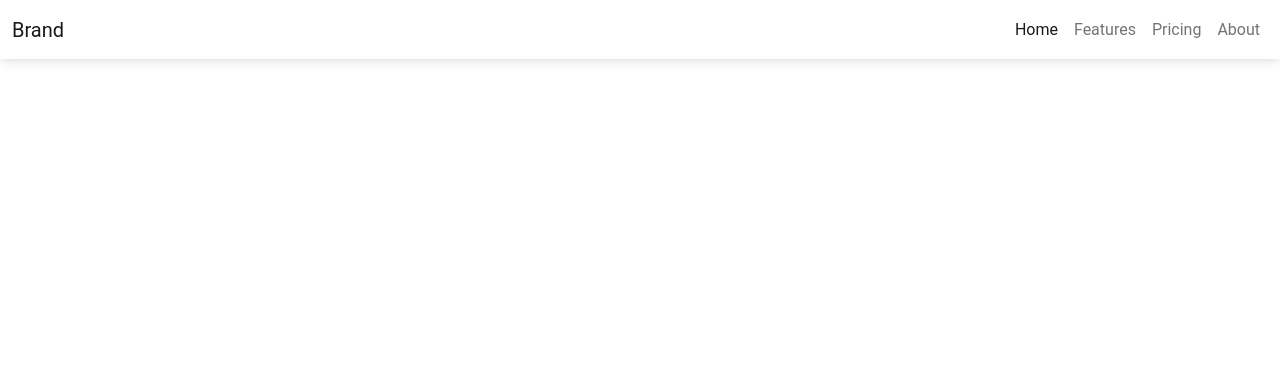
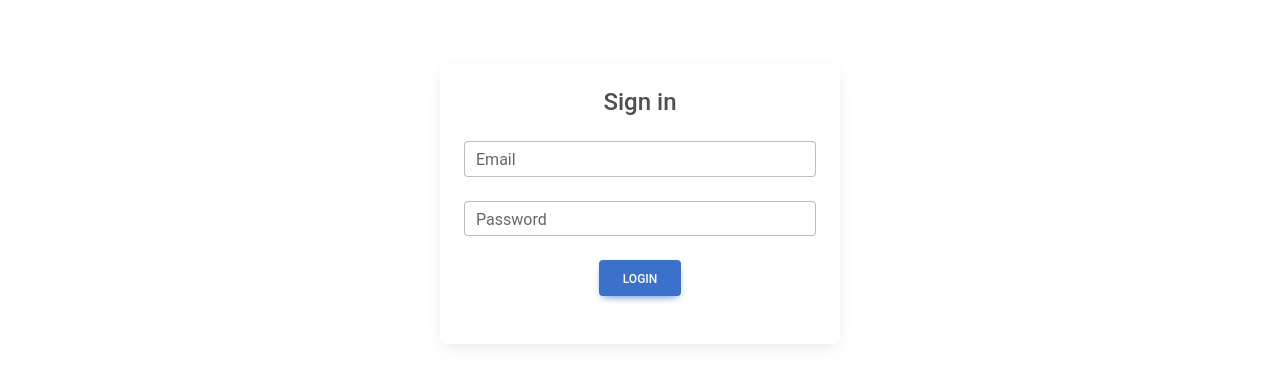
Before and after one commit to glenyoo/dbshack, a React (Create React App) app in the folder frontend/: page / in a window 1280 px wide. Shown: the top 384 px of the page. Built offline with nearby package versions, Linux system fonts and the light colour scheme.

Commit message:
registration start

```diff
--- a/frontend/src/App.js
+++ b/frontend/src/App.js
@@ -1,17 +1,14 @@
-// src/App.js
-import { BrowserRouter as Router, Route, Routes } from 'react-router-dom'; // Remove if not using React Router
-import 'mdb-react-ui-kit/dist/css/mdb.min.css'
-
 // src/App.js
 import React from 'react';
+import Login from './Login';
 import AppNavbar from './components/Navbar';
 import 'mdb-react-ui-kit/dist/css/mdb.min.css'
 
 function App() {
   return (
     <div>
-      <AppNavbar />
-      {/* Other components */}
+      {/* <AppNavbar /> */}
+      <Login />
     </div>
   );
 }
--- /dev/null
+++ b/frontend/src/Login.js
@@ -0,0 +1,54 @@
+import React, { useState } from 'react';
+import { MDBContainer, MDBRow, MDBCol, MDBCard, MDBCardBody, MDBInput, MDBBtn } from 'mdb-react-ui-kit';
+
+export default function Login() {
+    const [loginData, setLoginData] = useState({ email: '', password: '' });
+
+    // Mock user data as an array of users
+    const mockUsers = [
+        { email: "user@example.com", password: "password123" },
+        { email: "admin@example.com", password: "adminpassword" },
+        { email: "guest@example.com", password: "guest123" }
+    ];
+
+    const handleChange = (e) => {
+        setLoginData({ ...loginData, [e.target.name]: e.target.value });
+    };
+
+    const handleSubmit = (e) => {
+        e.preventDefault();
+
+        // Check if any user matches the login credentials
+        const user = mockUsers.find(user => user.email === loginData.email && user.password === loginData.password);
+
+        if (user) {
+            console.log('Login successful!');
+            alert('Login successful!');
+            // Redirect or further processing
+        } else {
+            console.log('Login failed!');
+            alert('Invalid credentials!');
+        }
+    };
+
+    return (
+        <MDBContainer fluid className="p-3 my-5 h-100">
+            <MDBRow className="justify-content-center align-items-center h-100">
+                <MDBCol col="12" md="6" lg="4">
+                    <MDBCard>
+                        <MDBCardBody>
+                            <form onSubmit={handleSubmit}>
+                                <p className="h4 text-center mb-4">Sign in</p>
+                                <MDBInput className='mb-4' type='email' name='email' id='form1' label='Email' onChange={handleChange} />
+                                <MDBInput className='mb-4' type='password' name='password' id='form2' label='Password' onChange={handleChange} />
+                                <div className="text-center mt-4">
+                                    <MDBBtn className="mb-4" type="submit">Login</MDBBtn>
+                                </div>
+                            </form>
+                        </MDBCardBody>
+                    </MDBCard>
+                </MDBCol>
+            </MDBRow>
+        </MDBContainer>
+    );
+}
```
